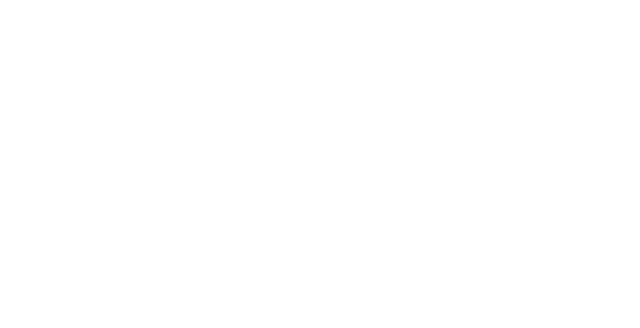
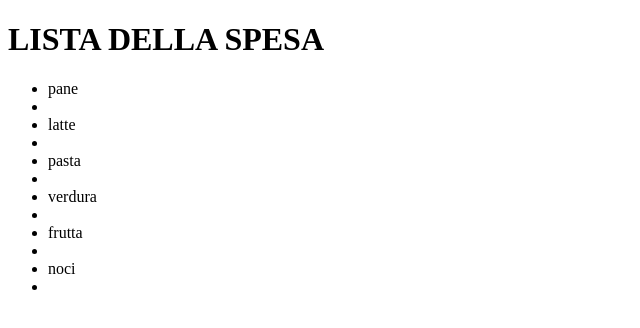
Before and after one commit to IlariaGuarnieri/js-lista-spesa, a plain HTML site: page index.html in a window 1280 px wide. Shown: the whole page, without its empty margins (0-640 px from the left). Drawn offline with Linux system fonts and the light colour scheme.

Commit message:
[add] fine esercizio

```diff
--- a/index.html
+++ b/index.html
@@ -3,9 +3,14 @@
 <head>
   <meta charset="UTF-8">
   <meta name="viewport" content="width=device-width, initial-scale=1.0">
-  <title>Document</title>
+  <title>Lista della spesa</title>
 </head>
 <body>
+  <h1>LISTA DELLA SPESA</h1>
+
+  <ul class="list">
+
+  </ul>
 
   <script src="script.js"></script>
 </body>
--- a/script.js
+++ b/script.js
@@ -1,8 +1,21 @@
-let listaSpesa = ["pane", "latte", "pasta", "verdura", "frutta", "noci"];
-const contatore = 0;
-const output = " ";
+const list = ["pane", "latte", "pasta", "verdura", "frutta", "noci"];
 
-while  ( contatore < listaSpesa.lenght){
-  output +="<p>"
-  contatore++;
-}
+let counter = 0;
+
+// const output = " ";
+
+// while  ( contatore < listaSpesa.lenght){
+//   listaSpesa.innerHTML += ``
+// }
+
+const listCourses = document.querySelector ('.list');
+console.log(listCourses);
+
+
+  while( counter < list.length){
+    listCourses.innerHTML += ` <li>${list[counter]}<li>`;
+
+    counter++;
+  }
+
+  counter++;
```
Also changed, not shown: 1 other file.
